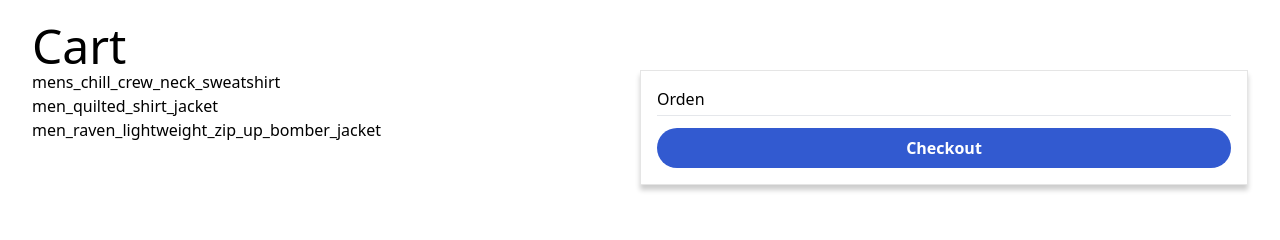
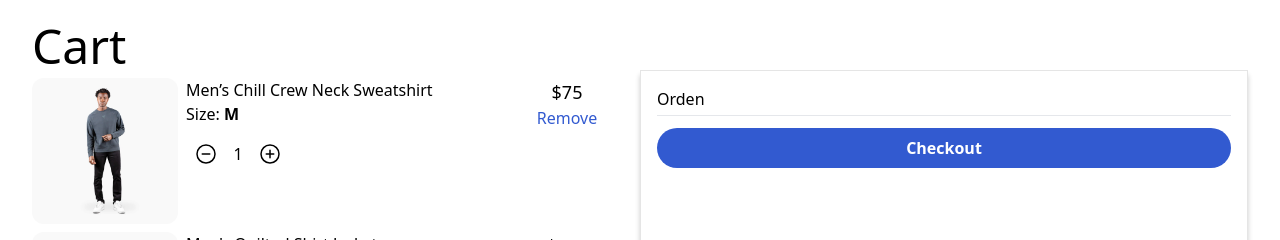
Before and after one commit to Mldamico/volks-shop-next, a Next.js app: page /cart in a window 1280 px wide. Shown: the part 712-952 px from the top of the page. Built offline with nearby package versions, Linux system fonts and the light colour scheme.

Commit message:
Cart List

```diff
--- a/components/cart/CartList.tsx
+++ b/components/cart/CartList.tsx
@@ -1,4 +1,7 @@
+import Image from "next/image";
+import Link from "next/link";
 import { initialData } from "../../database/products";
+import { ItemCounter } from "../ui";
 
 const productsInCart = [
   initialData.products[0],
@@ -10,8 +13,31 @@ export const CartList = () => {
   return (
     <>
       {productsInCart.map((product) => (
-        <div key={product.slug}>
-          <h2>{product.slug}</h2>
+        <div key={product.slug} className="grid grid-cols-4 gap-2 my-2">
+          <div>
+            <Link href={`/slug`}>
+              <div>
+                <Image
+                  className="rounded-xl"
+                  height={200}
+                  width={200}
+                  alt={product.slug}
+                  src={`/products/${product.images[0]}`}
+                />
+              </div>
+            </Link>
+          </div>
+          <div className="flex flex-col col-span-2">
+            <h2>{product.title}</h2>
+            <h3>
+              Size: <span className="font-bold">M</span>
+            </h3>
+            <ItemCounter />
+          </div>
+          <div className="flex flex-col items-center">
+            <h3 className="text-lg">${product.price}</h3>
+            <button className="text-[#325AD0]">Remove</button>
+          </div>
         </div>
       ))}
     </>
```
